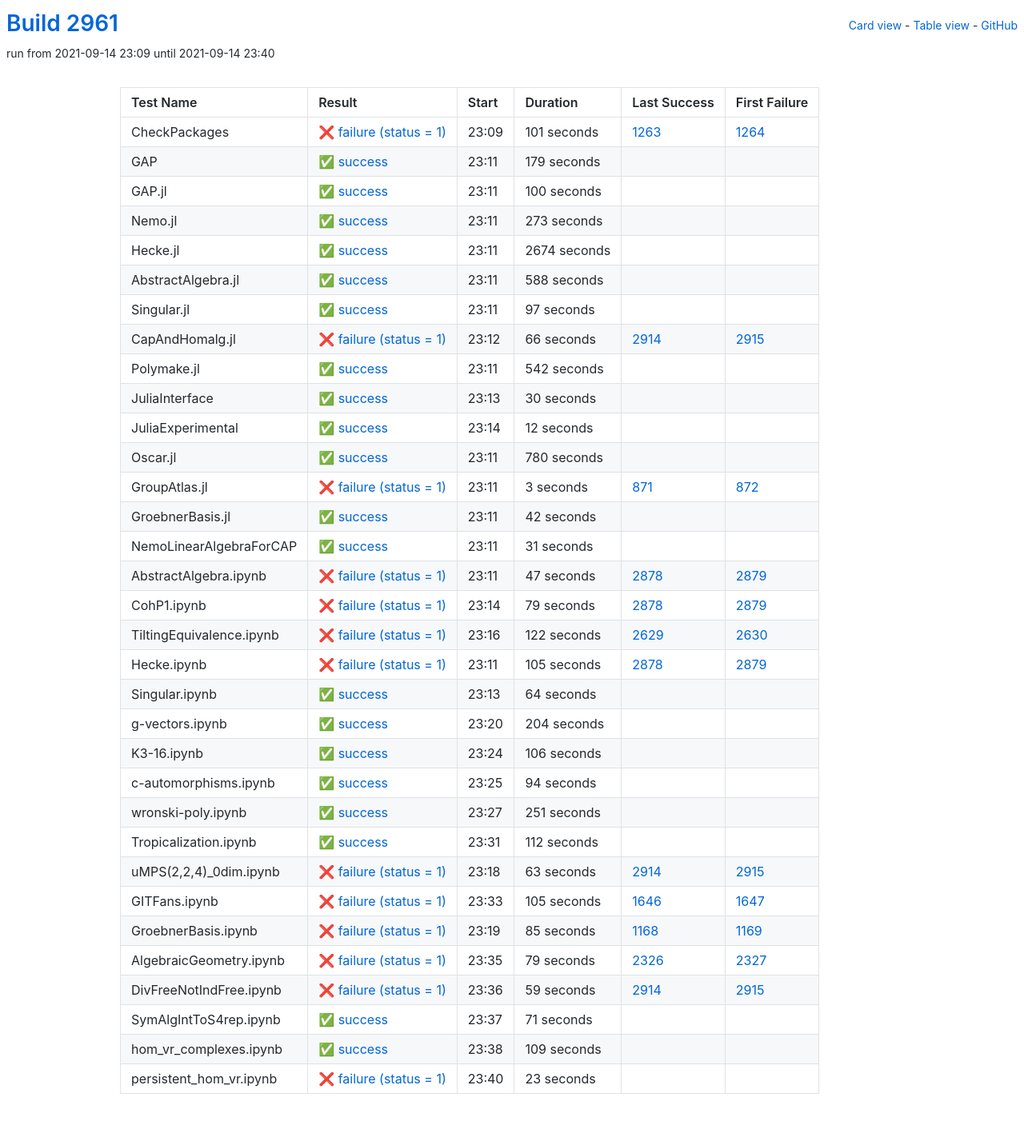
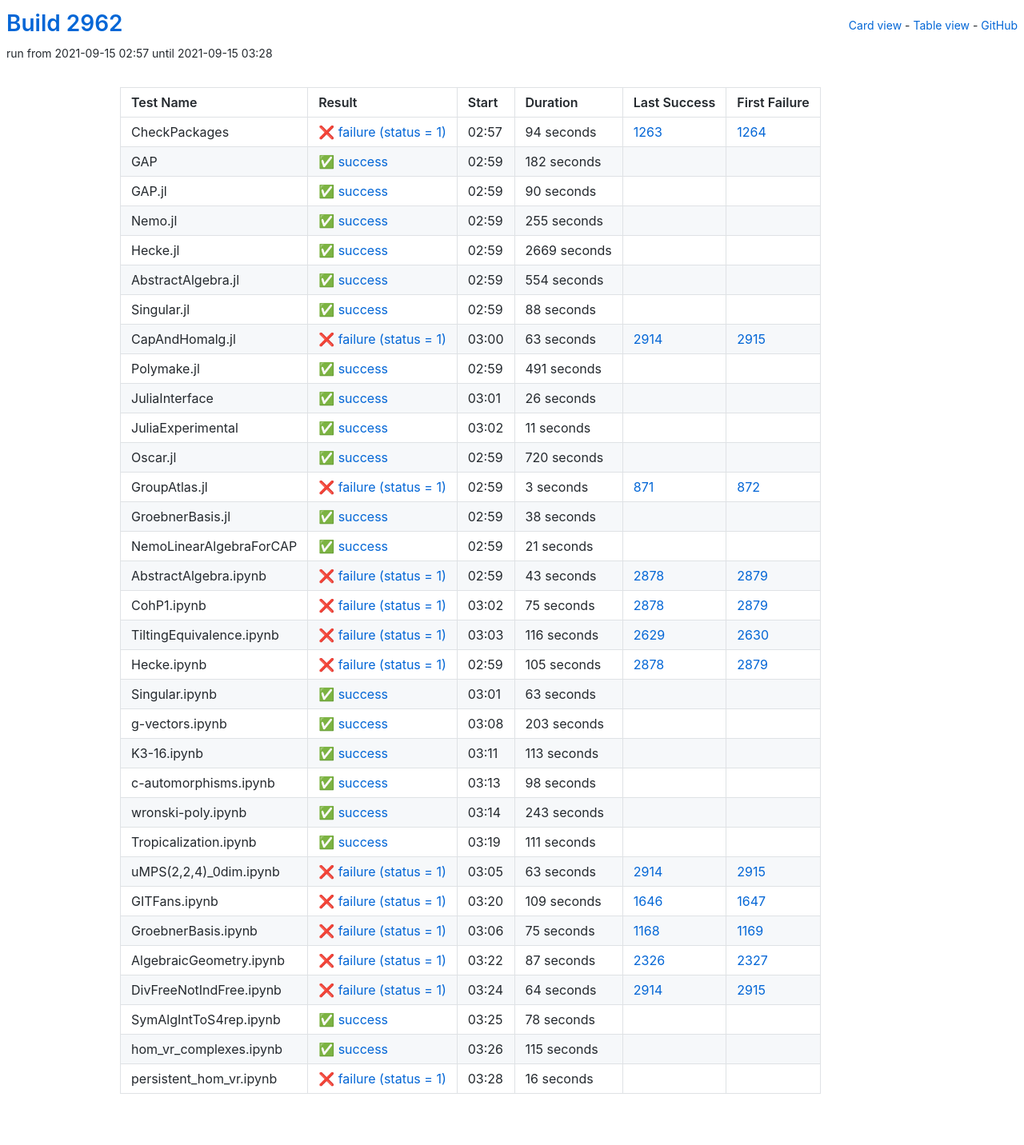
Before and after one commit to oscar-system/oscar-ci-status-stable, a Jekyll site: the page built from table.html, in a window 1280 px wide. Shown: the whole page at 80% size. Built offline with Jekyll 4.4.1, drawn with Linux system fonts in a browser that asks for light colours.

Commit message:
Build #2962

```diff
--- a/_data/ci.yml
+++ b/_data/ci.yml
@@ -1,6 +1,6 @@
 ---
-build: 2961
-build_url: https://oscarci.mathematik.uni-kl.de/job/oscar-stable/2961/
+build: 2962
+build_url: https://oscarci.mathematik.uni-kl.de/job/oscar-stable/2962/
 job: oscar-stable
 organization: oscar-system
 repo: oscar-ci-status-stable
@@ -8,152 +8,152 @@ repourl: https://github.com/oscar-system/oscar-ci-status-stable
 tests:
 - name: CheckPackages
   id: checkpackages
-  log: https://oscarci.mathematik.uni-kl.de/job/oscar-stable/2961/artifact/logs/build-2961/CheckPackages.log
-  start: 2021-09-14 23:09
+  log: https://oscarci.mathematik.uni-kl.de/job/oscar-stable/2962/artifact/logs/build-2962/CheckPackages.log
+  start: 2021-09-15 02:57
   success: false
   exitcode: 1
   status: failure
-  duration: 101
+  duration: 94
   last_success: 1263
   last_success_url: https://oscarci.mathematik.uni-kl.de/job/oscar-stable/1263/
   first_failure: 1264
   first_failure_url: https://oscarci.mathematik.uni-kl.de/job/oscar-stable/1264/
 - name: GAP
   id: gap
-  log: https://oscarci.mathematik.uni-kl.de/job/oscar-stable/2961/artifact/logs/build-2961/GAP.log
-  start: 2021-09-14 23:11
+  log: https://oscarci.mathematik.uni-kl.de/job/oscar-stable/2962/artifact/logs/build-2962/GAP.log
+  start: 2021-09-15 02:59
   success: true
   exitcode: 0
   status: success
-  duration: 179
+  duration: 182
   last_success: false
   last_success_url:
   first_failure: false
   first_failure_url:
 - name: GAP.jl
   id: gap-jl
-  log: https://oscarci.mathematik.uni-kl.de/job/oscar-stable/2961/artifact/logs/build-2961/GAP.jl.log
-  start: 2021-09-14 23:11
+  log: https://oscarci.mathematik.uni-kl.de/job/oscar-stable/2962/artifact/logs/build-2962/GAP.jl.log
+  start: 2021-09-15 02:59
   success: true
   exitcode: 0
   status: success
-  duration: 100
+  duration: 90
   last_success: false
   last_success_url:
   first_failure: false
   first_failure_url:
 - name: Nemo.jl
   id: nemo-jl
-  log: https://oscarci.mathematik.uni-kl.de/job/oscar-stable/2961/artifact/logs/build-2961/Nemo.jl.log
-  start: 2021-09-14 23:11
+  log: https://oscarci.mathematik.uni-kl.de/job/oscar-stable/2962/artifact/logs/build-2962/Nemo.jl.log
+  start: 2021-09-15 02:59
   success: true
   exitcode: 0
   status: success
-  duration: 273
+  duration: 255
   last_success: false
   last_success_url:
   first_failure: false
   first_failure_url:
 - name: Hecke.jl
   id: hecke-jl
-  log: https://oscarci.mathematik.uni-kl.de/job/oscar-stable/2961/artifact/logs/build-2961/Hecke.jl.log
-  start: 2021-09-14 23:11
+  log: https://oscarci.mathematik.uni-kl.de/job/oscar-stable/2962/artifact/logs/build-2962/Hecke.jl.log
+  start: 2021-09-15 02:59
   success: true
   exitcode: 0
   status: success
-  duration: 2674
+  duration: 2669
   last_success: false
   last_success_url:
   first_failure: false
   first_failure_url:
 - name: AbstractAlgebra.jl
   id: abstractalgebra-jl
-  log: https://oscarci.mathematik.uni-kl.de/job/oscar-stable/2961/artifact/logs/build-2961/AbstractAlgebra.jl.log
-  start: 2021-09-14 23:11
+  log: https://oscarci.mathematik.uni-kl.de/job/oscar-stable/2962/artifact/logs/build-2962/AbstractAlgebra.jl.log
+  start: 2021-09-15 02:59
   success: true
   exitcode: 0
   status: success
-  duration: 588
+  duration: 554
   last_success: false
   last_success_url:
   first_failure: false
   first_failure_url:
 - name: Singular.jl
   id: singular-jl
-  log: https://oscarci.mathematik.uni-kl.de/job/oscar-stable/2961/artifact/logs/build-2961/Singular.jl.log
-  start: 2021-09-14 23:11
+  log: https://oscarci.mathematik.uni-kl.de/job/oscar-stable/2962/artifact/logs/build-2962/Singular.jl.log
+  start: 2021-09-15 02:59
   success: true
   exitcode: 0
   status: success
-  duration: 97
+  duration: 88
   last_success: false
   last_success_url:
   first_failure: false
   first_failure_url:
 - name: CapAndHomalg.jl
   id: capandhomalg-jl
-  log: https://oscarci.mathematik.uni-kl.de/job/oscar-stable/2961/artifact/logs/build-2961/CapAndHomalg.jl.log
-  start: 2021-09-14 23:12
+  log: https://oscarci.mathematik.uni-kl.de/job/oscar-stable/2962/artifact/logs/build-2962/CapAndHomalg.jl.log
+  start: 2021-09-15 03:00
   success: false
   exitcode: 1
   status: failure
-  duration: 66
+  duration: 63
   last_success: 2914
   last_success_url: https://oscarci.mathematik.uni-kl.de/job/oscar-stable/2914/
   first_failure: 2915
   first_failure_url: https://oscarci.mathematik.uni-kl.de/job/oscar-stable/2915/
 - name: Polymake.jl
   id: polymake-jl
-  log: https://oscarci.mathematik.uni-kl.de/job/oscar-stable/2961/artifact/logs/build-2961/Polymake.jl.log
-  start: 2021-09-14 23:11
+  log: https://oscarci.mathematik.uni-kl.de/job/oscar-stable/2962/artifact/logs/build-2962/Polymake.jl.log
+  start: 2021-09-15 02:59
   success: true
   exitcode: 0
   status: success
-  duration: 542
+  duration: 491
   last_success: false
   last_success_url:
   first_failure: false
   first_failure_url:
 - name: JuliaInterface
   id: juliainterface
-  log: https://oscarci.mathematik.uni-kl.de/job/oscar-stable/2961/artifact/logs/build-2961/JuliaInterface.log
-  start: 2021-09-14 23:13
+  log: https://oscarci.mathematik.uni-kl.de/job/oscar-stable/2962/artifact/logs/build-2962/JuliaInterface.log
+  start: 2021-09-15 03:01
   success: true
   exitcode: 0
   status: success
-  duration: 30
+  duration: 26
   last_success: false
   last_success_url:
   first_failure: false
   first_failure_url:
 - name: JuliaExperimental
   id: juliaexperimental
-  log: https://oscarci.mathematik.uni-kl.de/job/oscar-stable/2961/artifact/logs/build-2961/JuliaExperimental.log
-  start: 2021-09-14 23:14
+  log: https://oscarci.mathematik.uni-kl.de/job/oscar-stable/2962/artifact/logs/build-2962/JuliaExperimental.log
+  start: 2021-09-15 03:02
   success: true
   exitcode: 0
   status: success
-  duration: 12
+  duration: 11
   last_success: false
   last_success_url:
   first_failure: false
   first_failure_url:
 - name: Oscar.jl
   id: oscar-jl
-  log: https://oscarci.mathematik.uni-kl.de/job/oscar-stable/2961/artifact/logs/build-2961/Oscar.jl.log
-  start: 2021-09-14 23:11
+  log: https://oscarci.mathematik.uni-kl.de/job/oscar-stable/2962/artifact/logs/build-2962/Oscar.jl.log
+  start: 2021-09-15 02:59
   success: true
   exitcode: 0
   status: success
-  duration: 780
+  duration: 720
   last_success: false
   last_success_url:
   first_failure: false
   first_failure_url:
 - name: GroupAtlas.jl
   id: groupatlas-jl
-  log: https://oscarci.mathematik.uni-kl.de/job/oscar-stable/2961/artifact/logs/build-2961/GroupAtlas.jl.log
-  start: 2021-09-14 23:11
+  log: https://oscarci.mathematik.uni-kl.de/job/oscar-stable/2962/artifact/logs/build-2962/GroupAtlas.jl.log
+  start: 2021-09-15 02:59
   success: false
   exitcode: 1
   status: failure
@@ -164,68 +164,68 @@ tests:
   first_failure_url: https://oscarci.mathematik.uni-kl.de/job/oscar-stable/872/
 - name: GroebnerBasis.jl
   id: groebnerbasis-jl
-  log: https://oscarci.mathematik.uni-kl.de/job/oscar-stable/2961/artifact/logs/build-2961/GroebnerBasis.jl.log
-  start: 2021-09-14 23:11
+  log: https://oscarci.mathematik.uni-kl.de/job/oscar-stable/2962/artifact/logs/build-2962/GroebnerBasis.jl.log
+  start: 2021-09-15 02:59
   success: true
   exitcode: 0
   status: success
-  duration: 42
+  duration: 38
   last_success: false
   last_success_url:
   first_failure: false
   first_failure_url:
 - name: NemoLinearAlgebraForCAP
   id: nemolinearalgebraforcap
-  log: https://oscarci.mathematik.uni-kl.de/job/oscar-stable/2961/artifact/logs/build-2961/NemoLinearAlgebraForCAP.log
-  start: 2021-09-14 23:11
+  log: https://oscarci.mathematik.uni-kl.de/job/oscar-stable/2962/artifact/logs/build-2962/NemoLinearAlgebraForCAP.log
+  start: 2021-09-15 02:59
   success: true
   exitcode: 0
   status: success
-  duration: 31
+  duration: 21
   last_success: false
   last_success_url:
   first_failure: false
   first_failure_url:
 - name: AbstractAlgebra.ipynb
   id: abstractalgebra-ipynb
-  log: https://oscarci.mathematik.uni-kl.de/job/oscar-stable/2961/artifact/logs/build-2961/AbstractAlgebra.ipynb.log
-  start: 2021-09-14 23:11
+  log: https://oscarci.mathematik.uni-kl.de/job/oscar-stable/2962/artifact/logs/build-2962/AbstractAlgebra.ipynb.log
+  start: 2021-09-15 02:59
   success: false
   exitcode: 1
   status: failure
-  duration: 47
+  duration: 43
   last_success: 2878
   last_success_url: https://oscarci.mathematik.uni-kl.de/job/oscar-stable/2878/
   first_failure: 2879
   first_failure_url: https://oscarci.mathematik.uni-kl.de/job/oscar-stable/2879/
 - name: CohP1.ipynb
   id: cohp1-ipynb
-  log: https://oscarci.mathematik.uni-kl.de/job/oscar-stable/2961/artifact/logs/build-2961/CohP1.ipynb.log
-  start: 2021-09-14 23:14
+  log: https://oscarci.mathematik.uni-kl.de/job/oscar-stable/2962/artifact/logs/build-2962/CohP1.ipynb.log
+  start: 2021-09-15 03:02
   success: false
   exitcode: 1
   status: failure
-  duration: 79
+  duration: 75
   last_success: 2878
   last_success_url: https://oscarci.mathematik.uni-kl.de/job/oscar-stable/2878/
   first_failure: 2879
   first_failure_url: https://oscarci.mathematik.uni-kl.de/job/oscar-stable/2879/
 - name: TiltingEquivalence.ipynb
   id: tiltingequivalence-ipynb
-  log: https://oscarci.mathematik.uni-kl.de/job/oscar-stable/2961/artifact/logs/build-2961/TiltingEquivalence.ipynb.log
-  start: 2021-09-14 23:16
+  log: https://oscarci.mathematik.uni-kl.de/job/oscar-stable/2962/artifact/logs/build-2962/TiltingEquivalence.ipynb.log
+  start: 2021-09-15 03:03
   success: false
   exitcode: 1
   status: failure
-  duration: 122
+  duration: 116
   last_success: 2629
   last_success_url: https://oscarci.mathematik.uni-kl.de/job/oscar-stable/2629/
   first_failure: 2630
   first_failure_url: https://oscarci.mathematik.uni-kl.de/job/oscar-stable/2630/
 - name: Hecke.ipynb
   id: hecke-ipynb
-  log: https://oscarci.mathematik.uni-kl.de/job/oscar-stable/2961/artifact/logs/build-2961/Hecke.ipynb.log
-  start: 2021-09-14 23:11
+  log: https://oscarci.mathematik.uni-kl.de/job/oscar-stable/2962/artifact/logs/build-2962/Hecke.ipynb.log
+  start: 2021-09-15 02:59
   success: false
   exitcode: 1
   status: failure
@@ -236,80 +236,80 @@ tests:
   first_failure_url: https://oscarci.mathematik.uni-kl.de/job/oscar-stable/2879/
 - name: Singular.ipynb
   id: singular-ipynb
-  log: https://oscarci.mathematik.uni-kl.de/job/oscar-stable/2961/artifact/logs/build-2961/Singular.ipynb.log
-  start: 2021-09-14 23:13
+  log: https://oscarci.mathematik.uni-kl.de/job/oscar-stable/2962/artifact/logs/build-2962/Singular.ipynb.log
+  start: 2021-09-15 03:01
   success: true
   exitcode: 0
   status: success
-  duration: 64
+  duration: 63
   last_success: false
   last_success_url:
   first_failure: false
   first_failure_url:
 - name: g-vectors.ipynb
   id: g-vectors-ipynb
-  log: https://oscarci.mathematik.uni-kl.de/job/oscar-stable/2961/artifact/logs/build-2961/g-vectors.ipynb.log
-  start: 2021-09-14 23:20
+  log: https://oscarci.mathematik.uni-kl.de/job/oscar-stable/2962/artifact/logs/build-2962/g-vectors.ipynb.log
+  start: 2021-09-15 03:08
   success: true
   exitcode: 0
   status: success
-  duration: 204
+  duration: 203
   last_success: false
   last_success_url:
   first_failure: false
   first_failure_url:
 - name: K3-16.ipynb
   id: k3-16-ipynb
-  log: https://oscarci.mathematik.uni-kl.de/job/oscar-stable/2961/artifact/logs/build-2961/K3-16.ipynb.log
-  start: 2021-09-14 23:24
+  log: https://oscarci.mathematik.uni-kl.de/job/oscar-stable/2962/artifact/logs/build-2962/K3-16.ipynb.log
+  start: 2021-09-15 03:11
   success: true
   exitcode: 0
   status: success
-  duration: 106
+  duration: 113
   last_success: false
   last_success_url:
   first_failure: false
   first_failure_url:
 - name: c-automorphisms.ipynb
   id: c-automorphisms-ipynb
-  log: https://oscarci.mathematik.uni-kl.de/job/oscar-stable/2961/artifact/logs/build-2961/c-automorphisms.ipynb.log
-  start: 2021-09-14 23:25
+  log: https://oscarci.mathematik.uni-kl.de/job/oscar-stable/2962/artifact/logs/build-2962/c-automorphisms.ipynb.log
+  start: 2021-09-15 03:13
   success: true
   exitcode: 0
   status: success
-  duration: 94
+  duration: 98
   last_success: false
   last_success_url:
   first_failure: false
   first_failure_url:
 - name: wronski-poly.ipynb
   id: wronski-poly-ipynb
-  log: https://oscarci.mathematik.uni-kl.de/job/oscar-stable/2961/artifact/logs/build-2961/wronski-poly.ipynb.log
-  start: 2021-09-14 23:27
+  log: https://oscarci.mathematik.uni-kl.de/job/oscar-stable/2962/artifact/logs/build-2962/wronski-poly.ipynb.log
+  start: 2021-09-15 03:14
   success: true
   exitcode: 0
   status: success
-  duration: 251
+  duration: 243
   last_success: false
   last_success_url:
   first_failure: false
   first_failure_url:
 - name: Tropicalization.ipynb
   id: tropicalization-ipynb
-  log: https://oscarci.mathematik.uni-kl.de/job/oscar-stable/2961/artifact/logs/build-2961/Tropicalization.ipynb.log
-  start: 2021-09-14 23:31
+  log: https://oscarci.mathematik.uni-kl.de/job/oscar-stable/2962/artifact/logs/build-2962/Tropicalization.ipynb.log
+  start: 2021-09-15 03:19
   success: true
   exitcode: 0
   status: success
-  duration: 112
+  duration: 111
   last_success: false
   last_success_url:
   first_failure: false
   first_failure_url:
 - name: uMPS(2,2,4)_0dim.ipynb
   id: umps-2-2-4-0dim-ipynb
-  log: https://oscarci.mathematik.uni-kl.de/job/oscar-stable/2961/artifact/logs/build-2961/uMPS-2-2-4-_0dim.ipynb.log
-  start: 2021-09-14 23:18
+  log: https://oscarci.mathematik.uni-kl.de/job/oscar-stable/2962/artifact/logs/build-2962/uMPS-2-2-4-_0dim.ipynb.log
+  start: 2021-09-15 03:05
   success: false
   exitcode: 1
   status: failure
@@ -320,84 +320,84 @@ tests:
   first_failure_url: https://oscarci.mathematik.uni-kl.de/job/oscar-stable/2915/
 - name: GITFans.ipynb
   id: gitfans-ipynb
-  log: https://oscarci.mathematik.uni-kl.de/job/oscar-stable/2961/artifact/logs/build-2961/GITFans.ipynb.log
-  start: 2021-09-14 23:33
+  log: https://oscarci.mathematik.uni-kl.de/job/oscar-stable/2962/artifact/logs/build-2962/GITFans.ipynb.log
+  start: 2021-09-15 03:20
   success: false
   exitcode: 1
   status: failure
-  duration: 105
+  duration: 109
   last_success: 1646
   last_success_url: https://oscarci.mathematik.uni-kl.de/job/oscar-stable/1646/
   first_failure: 1647
   first_failure_url: https://oscarci.mathematik.uni-kl.de/job/oscar-stable/1647/
 - name: GroebnerBasis.ipynb
   id: groebnerbasis-ipynb
-  log: https://oscarci.mathematik.uni-kl.de/job/oscar-stable/2961/artifact/logs/build-2961/GroebnerBasis.ipynb.log
-  start: 2021-09-14 23:19
+  log: https://oscarci.mathematik.uni-kl.de/job/oscar-stable/2962/artifact/logs/build-2962/GroebnerBasis.ipynb.log
+  start: 2021-09-15 03:06
   success: false
   exitcode: 1
   status: failure
-  duration: 85
+  duration: 75
   last_success: 1168
   last_success_url: https://oscarci.mathematik.uni-kl.de/job/oscar-stable/1168/
   first_failure: 1169
   first_failure_url: https://oscarci.mathematik.uni-kl.de/job/oscar-stable/1169/
 - name: AlgebraicGeometry.ipynb
   id: algebraicgeometry-ipynb
-  log: https://oscarci.mathematik.uni-kl.de/job/oscar-stable/2961/artifact/logs/build-2961/AlgebraicGeometry.ipynb.log
-  start: 2021-09-14 23:35
+  log: https://oscarci.mathematik.uni-kl.de/job/oscar-stable/2962/artifact/logs/build-2962/AlgebraicGeometry.ipynb.log
+  start: 2021-09-15 03:22
   success: false
   exitcode: 1
   status: failure
-  duration: 79
+  duration: 87
   last_success: 2326
   last_success_url: https://oscarci.mathematik.uni-kl.de/job/oscar-stable/2326/
   first_failure: 2327
   first_failure_url: https://oscarci.mathematik.uni-kl.de/job/oscar-stable/2327/
 - name: DivFreeNotIndFree.ipynb
   id: divfreenotindfree-ipynb
-  log: https://oscarci.mathematik.uni-kl.de/job/oscar-stable/2961/artifact/logs/build-2961/DivFreeNotIndFree.ipynb.log
-  start: 2021-09-14 23:36
+  log: https://oscarci.mathematik.uni-kl.de/job/oscar-stable/2962/artifact/logs/build-2962/DivFreeNotIndFree.ipynb.log
+  start: 2021-09-15 03:24
   success: false
   exitcode: 1
   status: failure
-  duration: 59
+  duration: 64
   last_success: 2914
   last_success_url: https://oscarci.mathematik.uni-kl.de/job/oscar-stable/2914/
   first_failure: 2915
   first_failure_url: https://oscarci.mathematik.uni-kl.de/job/oscar-stable/2915/
 - name: SymAlgIntToS4rep.ipynb
   id: symalginttos4rep-ipynb
-  log: https://oscarci.mathematik.uni-kl.de/job/oscar-stable/2961/artifact/logs/build-2961/SymAlgIntToS4rep.ipynb.log
-  start: 2021-09-14 23:37
+  log: https://oscarci.mathematik.uni-kl.de/job/oscar-stable/2962/artifact/logs/build-2962/SymAlgIntToS4rep.ipynb.log
+  start: 2021-09-15 03:25
   success: true
   exitcode: 0
   status: success
-  duration: 71
+  duration: 78
   last_success: false
   last_success_url:
   first_failure: false
   first_failure_url:
 - name: hom_vr_complexes.ipynb
   id: hom-vr-complexes-ipynb
-  log: https://oscarci.mathematik.uni-kl.de/job/oscar-stable/2961/artifact/logs/build-2961/hom_vr_complexes.ipynb.log
-  start: 2021-09-14 23:38
+  log: https://oscarci.mathematik.uni-kl.de/job/oscar-stable/2962/artifact/logs/build-2962/hom_vr_complexes.ipynb.log
+  start: 2021-09-15 03:26
   success: true
   exitcode: 0
   status: success
-  duration: 109
+  duration: 115
   last_success: false
   last_success_url:
   first_failure: false
   first_failure_url:
 - name: persistent_hom_vr.ipynb
   id: persistent-hom-vr-ipynb
-  log: https://oscarci.mathematik.uni-kl.de/job/oscar-stable/2961/artifact/logs/build-2961/persistent_hom_vr.ipynb.log
-  start: 2021-09-14 23:40
+  log: https://oscarci.mathematik.uni-kl.de/job/oscar-stable/2962/artifact/logs/build-2962/persistent_hom_vr.ipynb.log
+  start: 2021-09-15 03:28
   success: false
   exitcode: 1
   status: failure
-  duration: 23
+  duration: 16
   last_success: false
   last_success_url:
   first_failure: false
```
Also changed, not shown: README.md.
